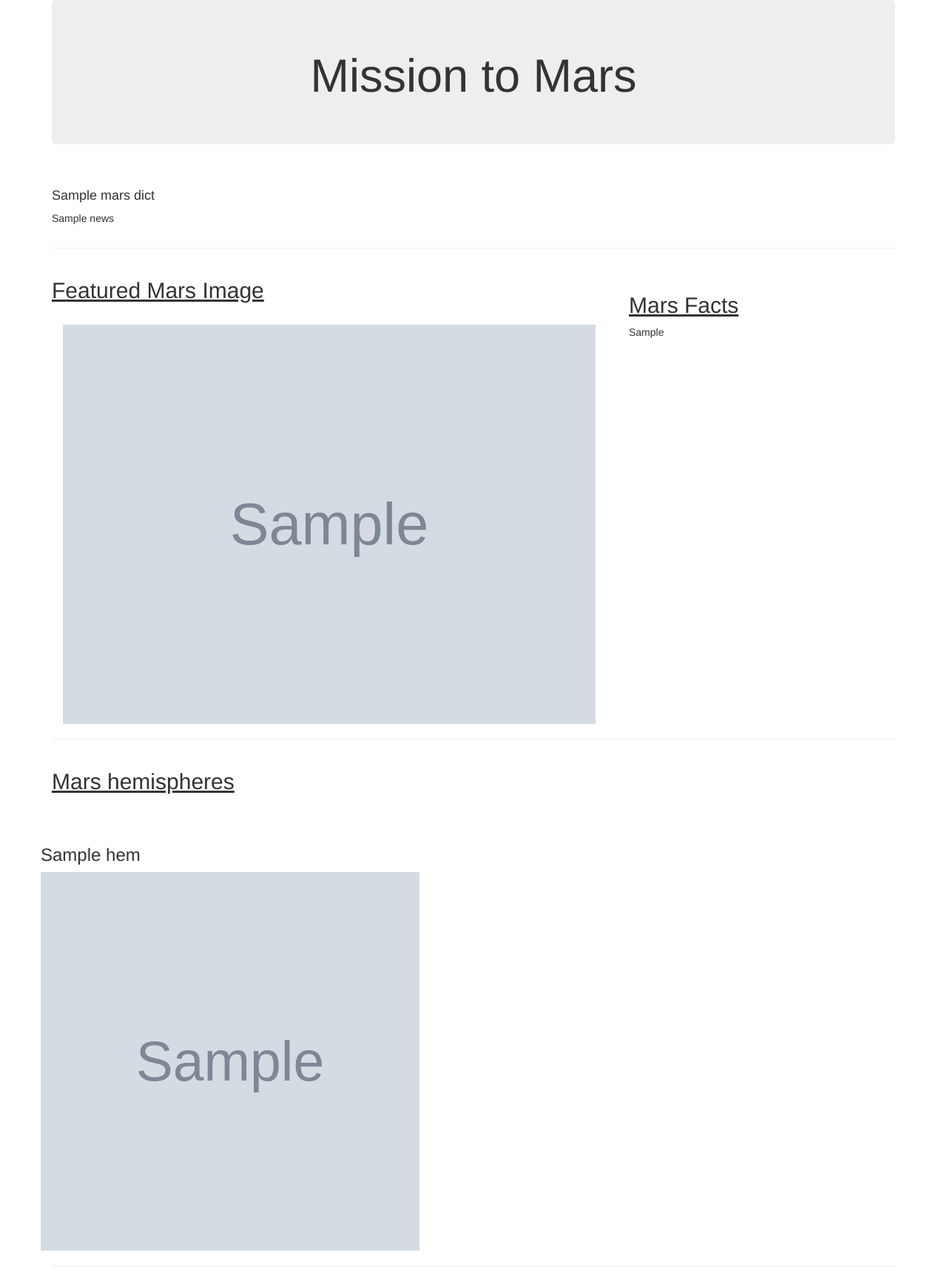
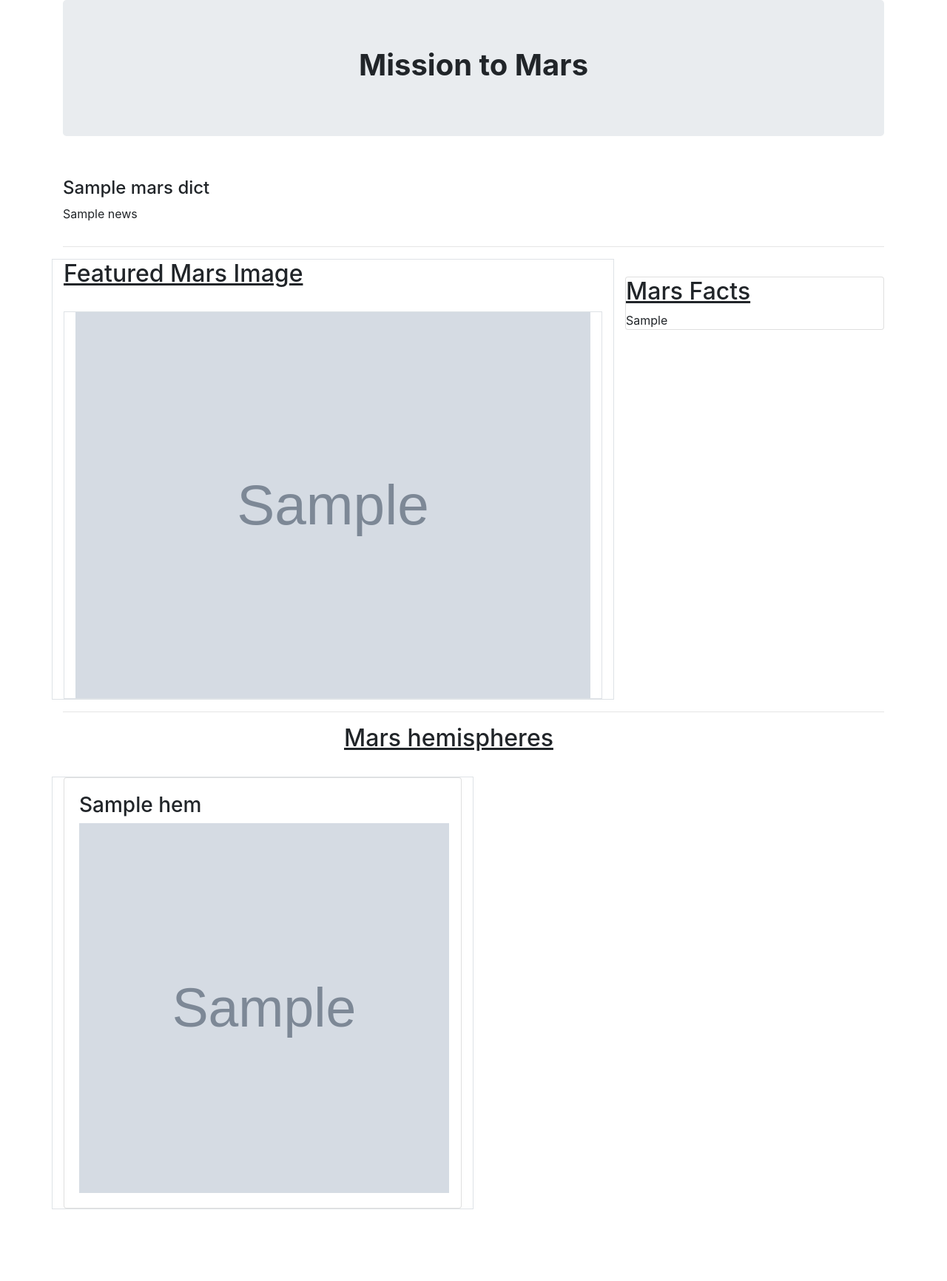
Before and after one commit to nt1983/web-scraping-challenge, a Flask app: page / in a window 1280 px wide. Shown: the whole page at 74% size. After the commit the page ends 1635 px from the top, so only its background shows below. Run offline with Flask 2, Linux system fonts and the light colour scheme; grey boxes marked "Sample" are stand-in pictures; a database or web service that is not in the repository returns one stand-in record (values such as "Sample title"); some libraries are stand-ins or nearby versions.

Commit message:
add pictures

```diff
--- a/Missions_to_Mars/templates/index.html
+++ b/Missions_to_Mars/templates/index.html
@@ -6,7 +6,7 @@
   <meta name="viewport" content="width=device-width, initial-scale=1.0">
   <meta http-equiv="X-UA-Compatible" content="ie=edge">
   <title>Templates 101</title>
-  <link rel="stylesheet" href="https://maxcdn.bootstrapcdn.com/bootstrap/3.3.7/css/bootstrap.min.css">
+  <link rel="stylesheet" href="https://stackpath.bootstrapcdn.com/bootstrap/4.3.1/css/bootstrap.min.css">
 </head>
 
 <body>
@@ -48,18 +48,19 @@
 </div>
 </br>
 <div class="row">
+  <div class="col-6 border">
+    <div class="card">
+      <div class="card-body">
+        <div>
         {% for hem in mars.hemisphere_image_urls %}
-          <div class="col-6 border">
-          </br>
-          <div>
-            <h3> {{hem.image_title}} </h3>
-          </div>
-                <div>
-                  <img width="512 px" height="512 px" src="{{hem.image_url}}">
-                </div>
 
-          </div>
+          <h3> {{hem.image_title}} </h3>
+          <img width="500 px" height="500 px" src="{{hem.image_url}}">
+
         {% endfor %}
+       </div>
+        </div>
+</div>
 </div>
 
 <hr>
```
Also changed, not shown: Missions_to_Mars/final webpage01.png (added), Missions_to_Mars/final webpage02.png (added), Missions_to_Mars/final webpage03.png (added), Missions_to_Mars/final webpage04.png (added), Missions_to_Mars/final webpage05.png (added).
